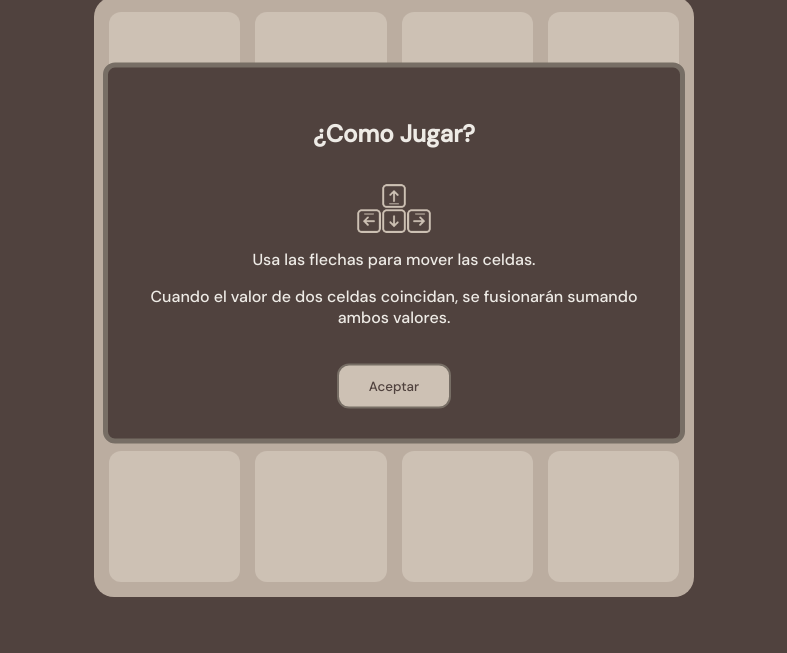
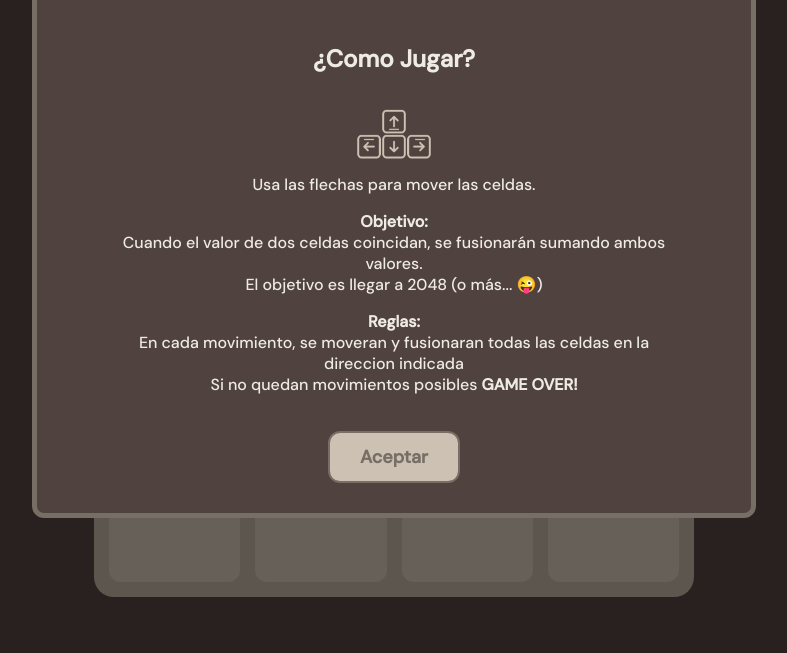
Before and after one commit to alvgm98/game2048, a plain HTML site: page index.html in a window 1280 px wide. Shown: the part 147-800 px from the top of the page, without its empty margins (246-1033 px from the left). Drawn offline with Linux system fonts and the light colour scheme.

Commit message:
Mejoras en el modal: - Arreglada la visibilidad del modal. - Ahora cuando el modal se muestra el fondo queda opacado por un overlay oscuro. - Ahora el modal tiene una animación fade-out cuando se cierra.

```diff
--- a/assets/modal.js
+++ b/assets/modal.js
@@ -1,3 +1,11 @@
+document.getElementById("modalComoJugar").show();
+document.getElementById("overlay-oscuro").style.display = "block";
+
 function cerrarModal() {
-   document.getElementById("modalComoJugar").style = "display: none";
+   document.getElementById("modalComoJugar").className = "fade-out-animation";
+   document
+      .getElementById("overlay-oscuro")
+      .classList.add("fade-out-animation");
+
+   setTimeout(() => document.getElementById("modalComoJugar").close(), 800);
 }
--- a/index.html
+++ b/index.html
@@ -39,20 +39,29 @@
             <div id="x3y3" class="celda"></div>
          </section>
          <!-- Modal para mostrar información sobre como se juega. -->
-         <dialog id="modalComoJugar" open>
-            <h2>¿Como Jugar?</h2>
-            <img src="assets/arrows.png" class="arrows">
-            <p>
-               Usa las flechas para mover las celdas.
-            </p>
-            <p>
-            Cuando el valor de dos
-               celdas coincidan, se fusionarán sumando ambos valores.
-            </p>
-            <button onclick="cerrarModal()">
-               Aceptar
-            </button>
+         <dialog id="modalComoJugar">
+            <article>
+               <h2>¿Como Jugar?</h2>
+               <img src="assets/arrows.png" class="arrows" />
+               <p>Usa las flechas para mover las celdas.</p>
+               <p>
+                  <strong>Objetivo:</strong><br />
+                  Cuando el valor de dos celdas coincidan, se fusionarán sumando
+                  ambos valores.<br />
+                  El objetivo es llegar a 2048 (o más... &#128540;)
+               </p>
+               <p>
+                  <strong>Reglas:</strong><br />
+                  En cada movimiento, se moveran y fusionaran todas las celdas
+                  en la direccion indicada<br />
+                  Si no quedan movimientos posibles <strong>GAME OVER!</strong>
+               </p>
+               <button onclick="cerrarModal()">Aceptar</button>
+            </article>
          </dialog>
+
+         <!-- FONDO OSCURO CUANDO UN MODAL SE ECUENTRA ABIERTO -->
+         <div id="overlay-oscuro"></div>
       </main>
       <script src="assets/modal.js"></script>
       <script src="main.js"></script>
--- a/style.css
+++ b/style.css
@@ -25,12 +25,14 @@ dialog {
    top: 50%;
    transform: translateY(-50%);
 
-   width: 40%;
    padding: 30px;
    background-color: #50423e;
    border: 5px solid #776e65;
    border-radius: 12px;
+   z-index: 10;
+}
 
+dialog article {
    display: flex;
    flex-direction: column;
    justify-content: center;
@@ -38,7 +40,8 @@ dialog {
    text-align: center;
 }
 
-dialog:focus-visible {
+dialog:focus-visible,
+button:focus-visible {
    outline: 0;
 }
 
@@ -49,6 +52,7 @@ dialog .arrows {
 
 dialog p {
    margin-top: 0;
+   width: 85%;
 }
 
 dialog button {
@@ -58,15 +62,41 @@ dialog button {
    border-radius: 12px;
 
    background-color: #cdc1b4;
-   color: #50423e;
+   color: #776e65;
+   font-size: 18px;
+   font-weight: bolder;
 
    transition: all 700ms;
 }
 
 dialog button:hover {
    cursor: pointer;
-   background-color: #776e65;
+   background-color: #ddd5cb;
    transition: all 300ms;
+}
+
+/* CLASE CERRAR EL MODAL */
+.fade-out-animation {
+   animation: fade-out 800ms forwards;
+}
+
+@keyframes fade-out {
+   to {
+      opacity: 0;
+      display: none;
+   }
+}
+
+/* OVERLAY OSCURO CUANDO UN MODAL SE ENCUENTRA ABIERTO */
+#overlay-oscuro {
+   display: none;
+   position: fixed; /* Hace falta fijar su posicion, si no al no tener contenido el div, no funciona. */
+   top: 0;
+   left: 0;
+   width: 100%;
+   height: 100%;
+   background-color: rgba(0, 0, 0, 0.5);
+   z-index: 9;
 }
 
 #hero {
```
